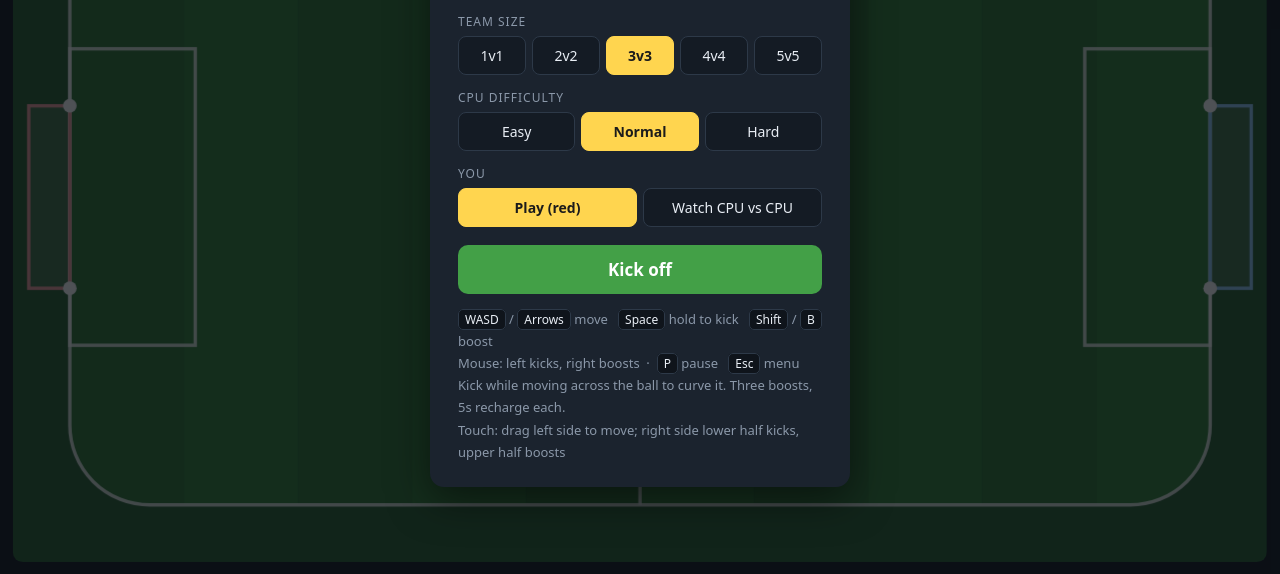
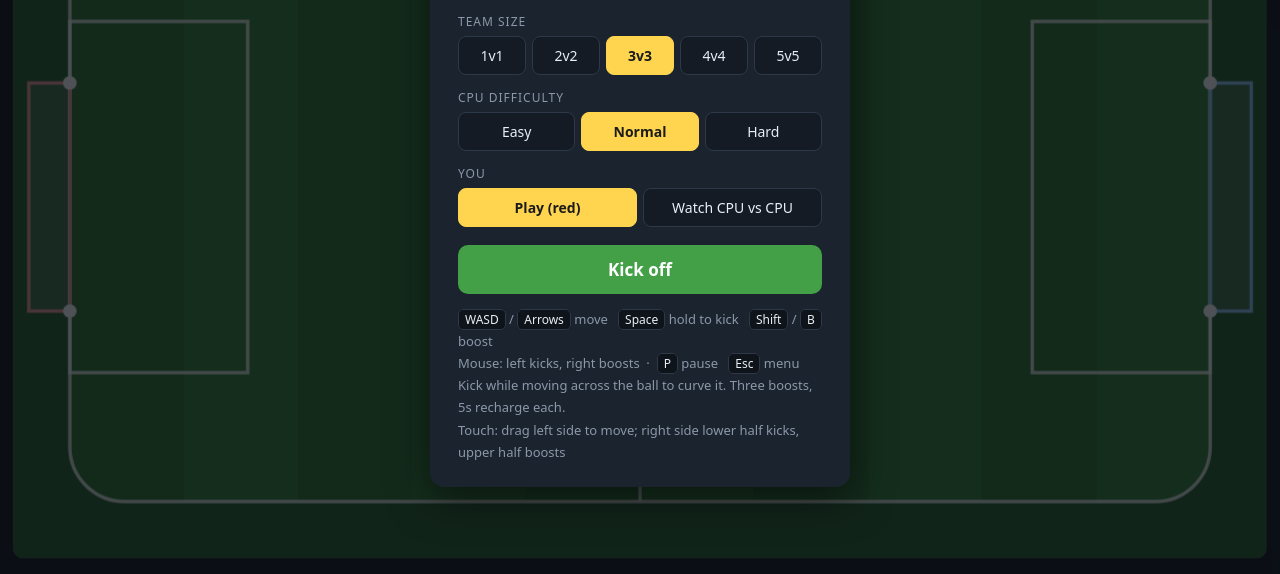
Before and after one commit to Wearily/soccer, a plain HTML site: page index.html in a window 1280 px wide. Shown: the part 226-800 px from the top of the page. Drawn offline with Linux system fonts and the light colour scheme.

Commit message:
Retune movement, ball and proportions to measured targets
Co-Authored-By: Claude Fable 5.2 <noreply@anthropic.com>
Claude-Session: https://claude.ai/code/session_01LnUNEVo2vRDD7aTbHtmgLT

```diff
--- a/index.html
+++ b/index.html
@@ -70,16 +70,18 @@
 (() => {
 'use strict';
 // ---------- constants (world units; fixed 60Hz simulation) ----------
-const PW = 1000, PH = 540, M = 50;            // pitch size and surrounding margin
+const PW = 1000, PH = 534, M = 50;            // pitch size and surrounding margin
 const W = PW + 2 * M, H = PH + 2 * M, CX = W / 2, CY = H / 2;
 const L = M, R = M + PW, T = M, B = M + PH;   // pitch lines
-const GOAL_W = 160, GOAL_D = 36, POST_R = 6;
-const PR = 16, BR = 9;                        // player / ball radius
-const ACC = 0.115, P_DAMP = 0.962, B_DAMP = 0.988;
-const KICK = 6.6, KICK_REACH = 5;
+const GOAL_W = 200, GOAL_D = 36, POST_R = 6;
+const PR = 22, BR = 10.5;                        // player / ball radius
+// movement: quick to top speed (~0.5s), stops in well under a second when you let go
+const ACC = 0.282, P_DAMP = 0.937, B_DAMP = 0.9846;
+const VMAX = ACC * P_DAMP / (1 - P_DAMP);    // ~4.2 units/tick: crosses the pitch in ~4s
+const KICK = 8.3, KICK_REACH = 6;             // kicked ball leaves at about twice running speed
 const MATCH_SECS = 180;
-const CR = 70;                                // rounded pitch corner radius
-const BOOSTS = 3, BOOST_RECHARGE = 300, BOOST_REPEAT = 26, BOOST_IMP = 3.1;
+const CR = 48;                                // rounded pitch corner radius
+const BOOSTS = 3, BOOST_RECHARGE = 300, BOOST_REPEAT = 14, BOOST_IMP = 3.75;
 const CURVE = 0.022, SPIN_DECAY = 0.985;
 const DIFF = [ { speed: 0.80, noise: 0.30 }, { speed: 0.92, noise: 0.14 }, { speed: 1.0, noise: 0.04 } ];
 const POSTS = [ [L, CY - GOAL_W / 2], [L, CY + GOAL_W / 2], [R, CY - GOAL_W / 2], [R, CY + GOAL_W / 2] ];
@@ -168,7 +170,7 @@ function think(p, tick) {
   const cfg = DIFF[p.team === 0 && human ? 1 : opts.diff];
   const oppGX = dir > 0 ? R : L, ownGX = dir > 0 ? L : R;
   const d = hyp(ball.x - p.x, ball.y - p.y);
-  const lead = Math.min(d / 4.5, 22);
+  const lead = Math.min(d / 6, 18);
   const bx = clamp(ball.x + ball.vx * lead, L + BR, R - BR), by = clamp(ball.y + ball.vy * lead, T + BR, B - BR);
   const wob = Math.sin(tick * 0.05 + p.seed) * cfg.noise;     // slow aim wobble = imperfection
   let tx, ty, kick = false, sprint = false;
@@ -293,6 +295,8 @@ function step(tick) {
       p.boosts--; p.boostCd = BOOST_REPEAT; p.boostFx = 14;
     }
     p.vx = (p.vx + ix * ACC) * P_DAMP; p.vy = (p.vy + iy * ACC) * P_DAMP;
+    const sp = hyp(p.vx, p.vy);                                      // boost speed bleeds off fast
+    if (sp > VMAX) { const k = (VMAX + (sp - VMAX) * 0.9) / sp; p.vx *= k; p.vy *= k; }
     p.x += p.vx; p.y += p.vy;
     if (p.cool > 0) p.cool--; if (p.kickFx > 0) p.kickFx--;
   }
@@ -362,8 +366,8 @@ function draw() {
   ctx.strokeStyle = 'rgba(255,255,255,.8)'; ctx.lineWidth = 3;
   ctx.beginPath(); ctx.roundRect(L, T, PW, PH, CR); ctx.stroke();
   ctx.beginPath(); ctx.moveTo(CX, T); ctx.lineTo(CX, B); ctx.stroke();
-  ctx.beginPath(); ctx.arc(CX, CY, 70, 0, 7); ctx.stroke();
-  ctx.strokeRect(L, CY - 130, 110, 260); ctx.strokeRect(R - 110, CY - 130, 110, 260);
+  ctx.beginPath(); ctx.arc(CX, CY, 89, 0, 7); ctx.stroke();
+  ctx.strokeRect(L, CY - 154, 156, 308); ctx.strokeRect(R - 156, CY - 154, 156, 308);
   // goals
   for (const s of [-1, 1]) {
     const x = s < 0 ? L - GOAL_D : R;
@@ -372,7 +376,7 @@ function draw() {
   }
   ctx.fillStyle = '#fff'; for (const [px, py] of POSTS) { ctx.beginPath(); ctx.arc(px, py, POST_R, 0, 7); ctx.fill(); }
   // players
-  ctx.textAlign = 'center'; ctx.textBaseline = 'middle'; ctx.font = 'bold 14px system-ui,sans-serif';
+  ctx.textAlign = 'center'; ctx.textBaseline = 'middle'; ctx.font = 'bold 15px system-ui,sans-serif';
   for (const p of players) {
     if (p.boostFx > 0) { ctx.strokeStyle = `rgba(255,255,255,${p.boostFx / 20})`; ctx.lineWidth = 5; ctx.beginPath(); ctx.moveTo(p.x, p.y); ctx.lineTo(p.x - p.vx * 7, p.y - p.vy * 7); ctx.stroke(); }
     ctx.fillStyle = 'rgba(0,0,0,.25)'; ctx.beginPath(); ctx.ellipse(p.x + 2, p.y + 4, PR, PR * 0.85, 0, 0, 7); ctx.fill();
```
